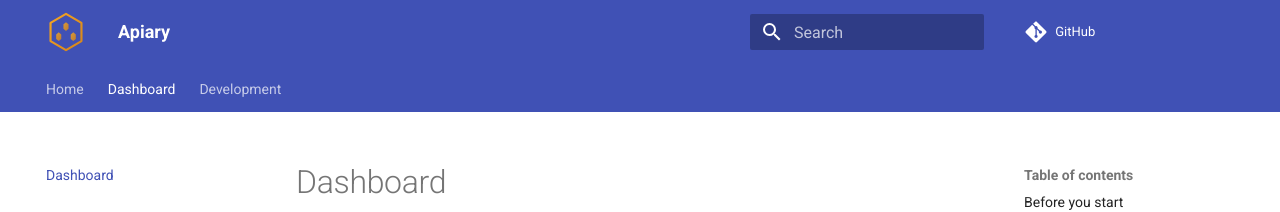
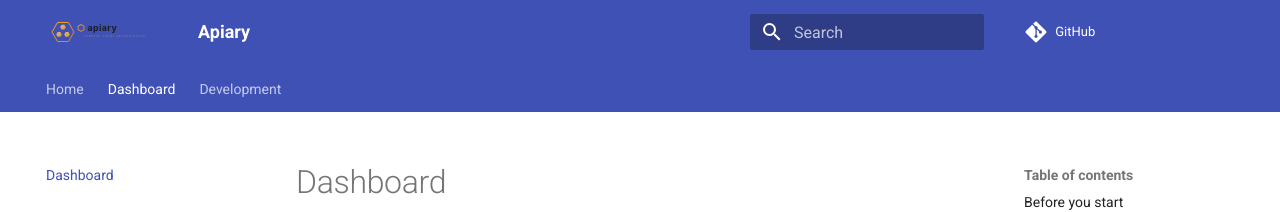
Before and after one commit to orlandoburli/apiary, an MkDocs documentation site: the page built from docs/dashboard.md, in a window 1280 px wide. Shown: the top 212 px of the page. Built offline with MkDocs 1.6.1 and Material for MkDocs 9.7.7, drawn with Linux system fonts in a browser that asks for light colours; comment, search, counter and statistics services are not loaded.

Commit message:
fix(docs): use logo.svg as the top logo instead of icon.svg
The documentation navbar (MkDocs Material) now shows logo.svg (golden
hexagon + 'apiary' wordmark) instead of icon.svg (isolated white hexagon).
The favicon stays icon.svg.

- mkdocs.yml: theme.logo → logo.svg
- extra.css: header/sidebar logo with width:auto + fixed height to preserve
  logo.svg's 3:1 ratio
- icon.svg: reverted to the original white (kept as the favicon)

```diff
--- a/docs/stylesheets/extra.css
+++ b/docs/stylesheets/extra.css
@@ -1,13 +1,13 @@
-/* Larger header logo */
+/* Header logo — logo.svg é 3:1 (600x200), mantém proporção */
 .md-header__button.md-logo img,
 .md-header__button.md-logo svg {
-  width: 2rem;
+  width: auto;
   height: 2rem;
 }
 
-/* Larger sidebar logo */
+/* Sidebar logo */
 .md-nav--primary .md-nav__title .md-nav__button.md-logo img,
 .md-nav--primary .md-nav__title .md-nav__button.md-logo svg {
-  width: 2.5rem;
+  width: auto;
   height: 2.5rem;
 }
--- a/mkdocs.yml
+++ b/mkdocs.yml
@@ -5,7 +5,7 @@
 
 theme:
   name: material
-  logo: icon.svg
+  logo: logo.svg
   favicon: icon.svg
   palette:
     scheme: default
```
Also changed, not shown: docs/icon.svg.
